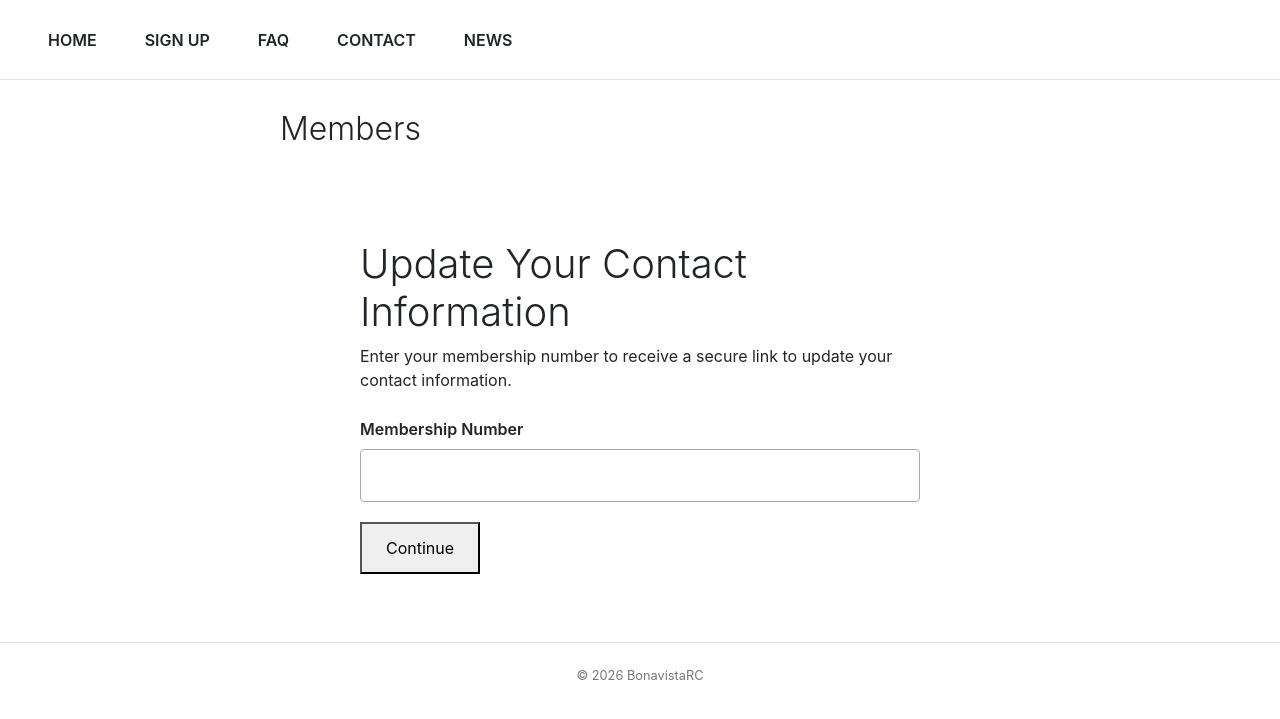
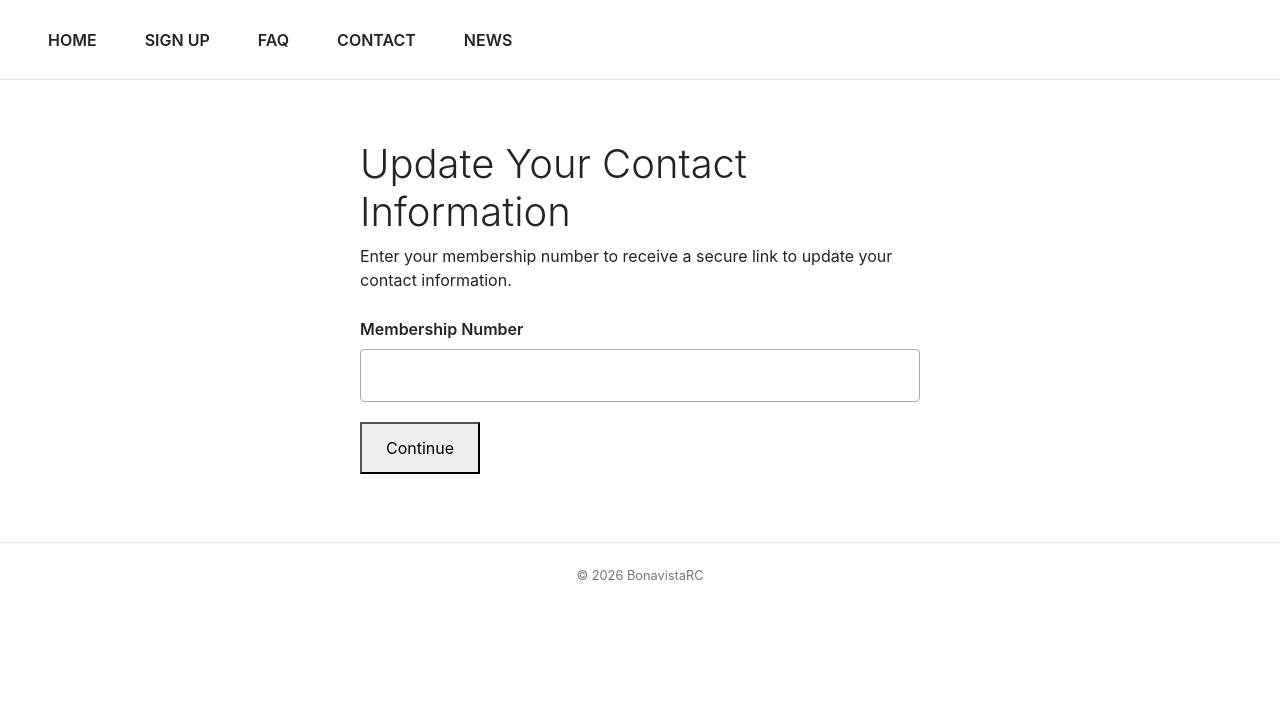
Before and after one commit to BonavistaRC/BonavistaRC.github.io, a Jekyll site: the page built from members.markdown, in a window 1280 px wide. Shown: the top 719 px of the page. Built offline with Jekyll 4.4.1, drawn with Linux system fonts in a browser that asks for light colours.

Commit message:
removed typo

```diff
--- a/members.markdown
+++ b/members.markdown
@@ -3,15 +3,8 @@ layout: default
 title: Members
 ---
 
-## Members
-<br>
-
 
 <html>
-<head>
-  <meta charset="UTF-8">
-  <title>Membership Test</title>
-</head>
 
 <style>
 .member-update {
```
